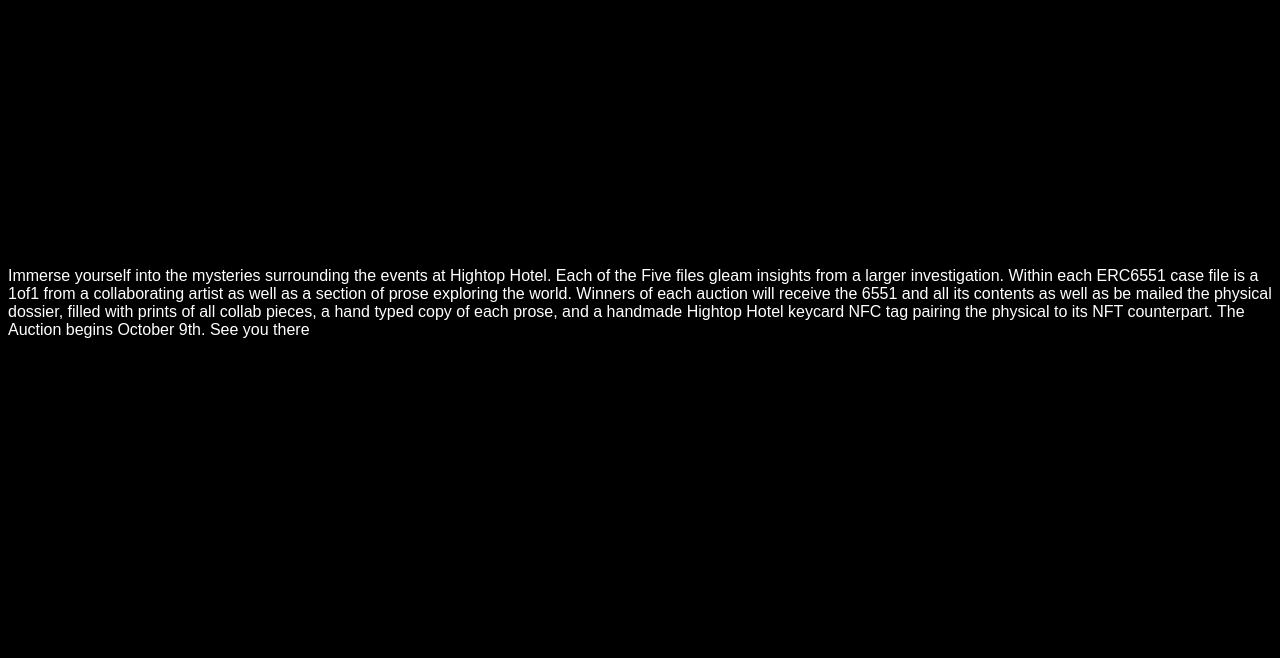
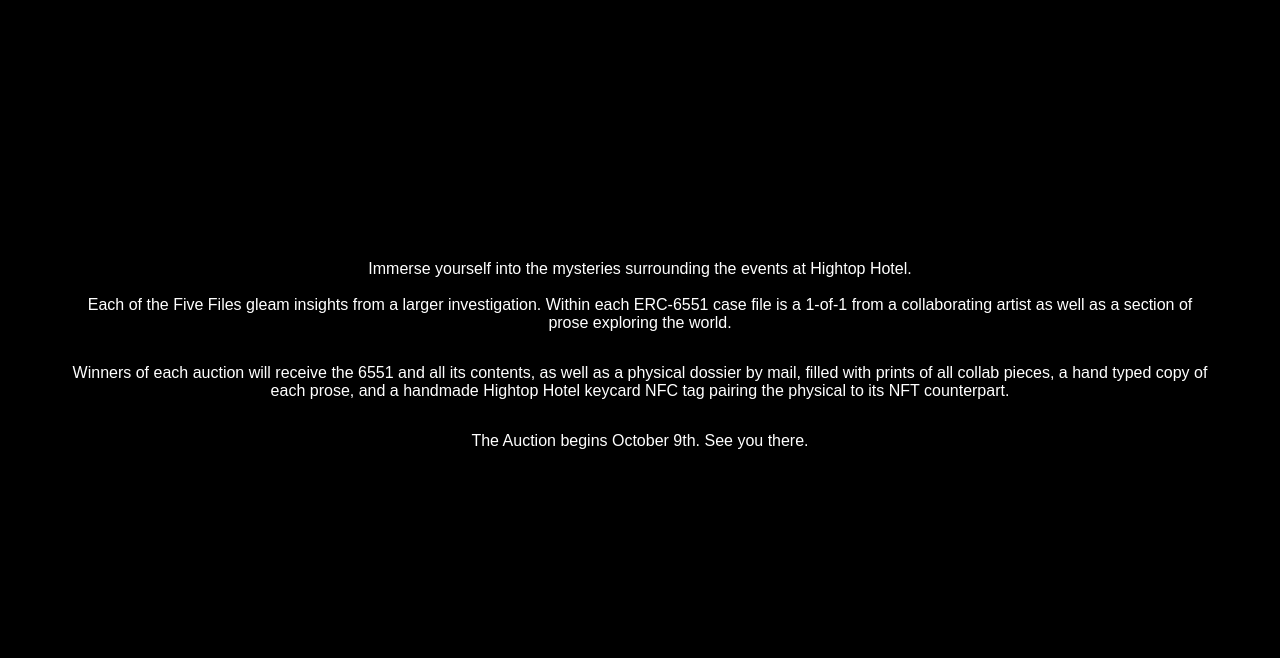
Before and after one commit to afuturemodern/coming-soon, a plain HTML site: page index.html in a window 1280 px wide. Shown: the part 5-663 px from the top of the page. Drawn offline with Linux system fonts and the light colour scheme.

Commit message:
adjusted text and layout formatting

```diff
--- a/index.html
+++ b/index.html
@@ -11,18 +11,30 @@
       main {
         color: white;
         display: flex;
+        flex-direction: column;
         height: 75vh;
         justify-content: center;
         align-items: center;
+        text-align: center;
         font-family: sans-serif;
+        margin: 60px;
       }
     </style>
   </head>
   <body>
-    <main>Immerse yourself into the mysteries surrounding the events at Hightop Hotel. Each of the Five files gleam insights from a larger investigation. Within each ERC6551 case file is a 1of1 from a  collaborating artist as well as a section of prose exploring the world.
+    <main>
+      <p>
+        Immerse yourself into the mysteries surrounding the events at Hightop Hotel. <br /><br />
+        Each of the Five Files gleam insights from a larger investigation. Within each ERC-6551 case file is a 1-of-1 from a collaborating artist as well as a section of prose exploring the world.
+        </p>
 
-Winners of each auction will receive the 6551 and all its contents as well as be mailed the physical dossier, filled with prints of all collab pieces, a hand typed copy of each prose, and a handmade Hightop Hotel keycard NFC tag pairing the physical to its NFT counterpart.
+      <p>
+        Winners of each auction will receive the 6551 and all its contents, as well as a physical dossier by mail, filled with prints of all collab pieces, a hand typed copy of each prose, and a handmade Hightop Hotel keycard NFC tag pairing the physical to its NFT counterpart.
+        </p>
 
-The Auction begins October 9th. See you there</main>
+      <p>
+        The Auction begins October 9th. See you there.
+        </p>
+      </main>
   </body>
 </html>
```
